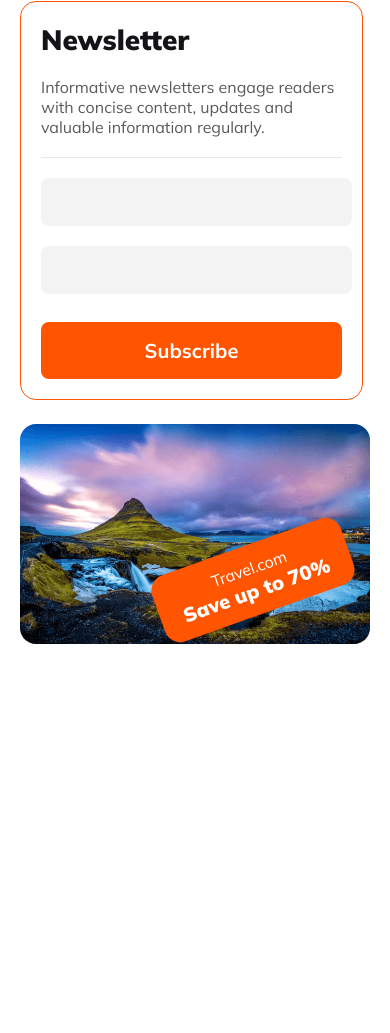
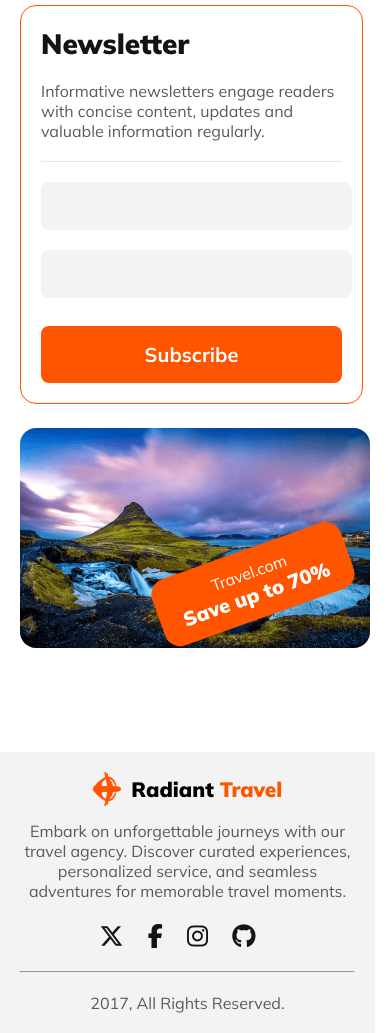
Before and after one commit to MaynulShadhin/Assignment-2, a plain HTML site: page index.html in a window 390 px wide. Shown: the part 5504-6537 px from the top of the page. Before the commit the page ends 6252 px from the top, so only its background shows below. Drawn offline with Linux system fonts and the light colour scheme.

Commit message:
finished footer and made it responsive

```diff
--- a/index.html
+++ b/index.html
@@ -195,10 +195,30 @@
         </section>
         <!-- newsletter section end -->
     </main>
-    <!-- main start -->
+    <!-- main end -->
 
     <!-- footer start -->
     <footer>
+        <div class="footer-content">
+            <div class="footer-logo">
+                <div class="logo">
+                    <img src="Images/logo.png">
+                    <h1 class="logo-text">Radiant <span class="logo-special">Travel</span></h1>
+                </div>
+            </div>
+            <p class="footer-description">
+                Embark on unforgettable journeys with our travel agency. Discover curated experiences, personalized
+                service, and seamless adventures for memorable travel moments.
+            </p>
+            <div class="social-icon">
+                <a href=""><i class="fa-brands fa-x-twitter"></i></a>
+                <a href=""><i class="fa-brands fa-facebook-f"></i></a>
+                <a href=""><i class="fa-brands fa-instagram"></i></a>
+                <a href=""><i class="fa-brands fa-github"></i></a>
+            </div>
+            <hr>
+            <p class="copyright">2017, All Rights Reserved.</p>
+        </div>
 
     </footer>
     <!-- footer end -->
--- a/style.css
+++ b/style.css
@@ -12,7 +12,8 @@
     --second-color: #5A5A5D;
 }
 
-body {
+header,
+main {
     margin: 50px 135px;
 }
 
@@ -444,7 +445,53 @@ input[type="email"] {
 
 /* newsletter section end */
 
+/* footer section start */
+footer {
+    width: 100%;
+    height: 500px;
+    background: rgba(19, 19, 24, 0.05);
+    display: flex;
+    align-items: center;
+    justify-content: center;
+}
 
+.footer-logo {
+    display: flex;
+    align-items: center;
+    justify-content: center;
+}
+
+.footer-content {
+    text-align: center;
+    padding: 0px 500px;
+}
+
+.footer-description {
+    color: var(--second-color);
+    margin-top: 15px;
+    margin-bottom: 35px;
+}
+
+.social-icon {
+    margin-bottom: 50px;
+}
+
+.social-icon a {
+    margin-right: 20px;
+    color: #131318;
+    font-size: 24px
+}
+
+.footer-content hr {
+    color: rgba(19, 19, 24, 0.10);
+}
+
+.copyright {
+    margin-top: 50px;
+    color: var(--second-color);
+}
+
+/* footer section end */
 
 
 
@@ -453,7 +500,9 @@ input[type="email"] {
 
 
 @media screen and (max-width: 576px) {
-    body {
+
+    header,
+    main {
         margin: 20px;
     }
 
@@ -636,10 +685,32 @@ input[type="email"] {
         left: 133px;
         bottom: 33px;
     }
-    .discount-card p{
+
+    .discount-card p {
         font-size: 16px;
     }
-    .discount-card h1{
+
+    .discount-card h1 {
         font-size: 20px;
     }
+
+    footer {
+        width: 375px;
+        height: auto;
+    }
+    .footer-content{
+        padding: 0px 20px;
+    }
+    .footer-logo{
+        margin-top: 20px;
+    }
+    .footer-description{
+        margin-bottom: 20px;
+    }
+    .social-icon{
+        margin-bottom: 20px;
+    }
+    .copyright{
+        margin: 20px 0px;
+    }
 }
```
